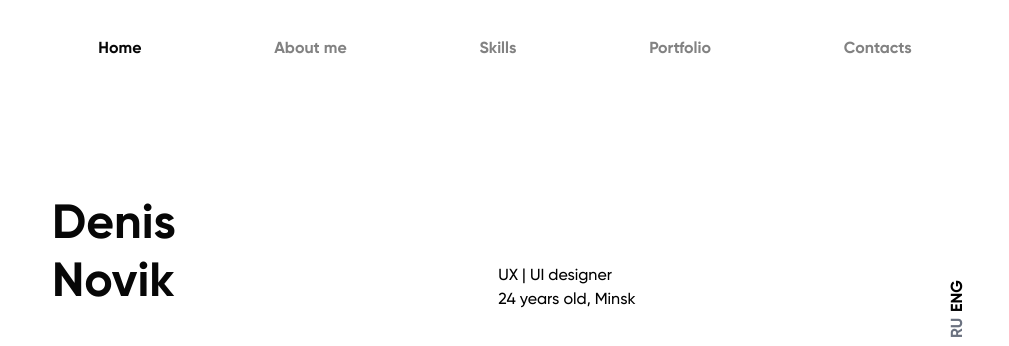
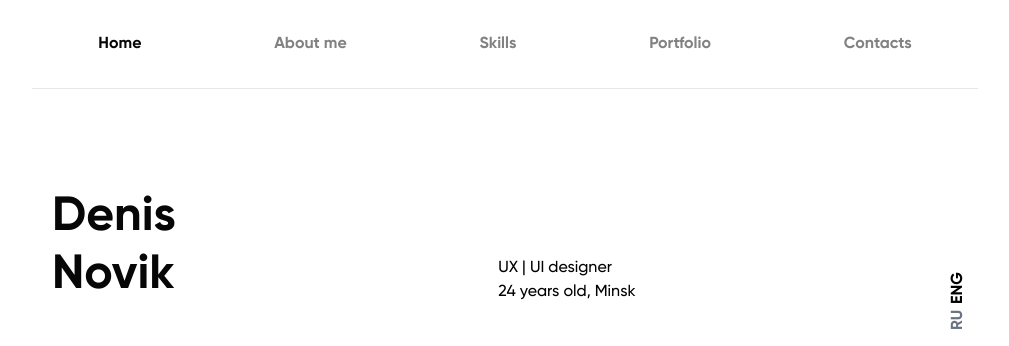
Before and after one commit to ozodbekw/DenisPortfolio, a website: page index.html in a window 1280 px wide. Shown: the top 346 px of the page, without its empty margins (135-1144 px from the left). Drawn offline with Linux system fonts and the light colour scheme.

Commit message:
Update header visibility, refine CSS styles, and remove unused utility classes

```diff
--- a/index.html
+++ b/index.html
@@ -11,7 +11,7 @@
   <body class="font-gilroy">
     <!-- Header  -->
     <header
-      class="container items-center hidden my-8 header font-gilroy sm:flex"
+      class="container items-center hidden my-8 header font-gilroy sm:block"
     >
       <nav class="items-center w-full mb-8 nav">
         <ul class="text-[#828282] w-full text[18px] justify-around flex">
@@ -33,9 +33,7 @@
         </ul>
       </nav>
 
-      <hr
-        class="hidden h-px my-8 border-0 sm:block bg-slate-500 dark:bg-gray-700"
-      />
+      <hr class="h-px my-8 bg-[#828282] dark:bg-gray-700" />
     </header>
     <img
       id="burger"
```
Also changed, not shown: src/output.css.
